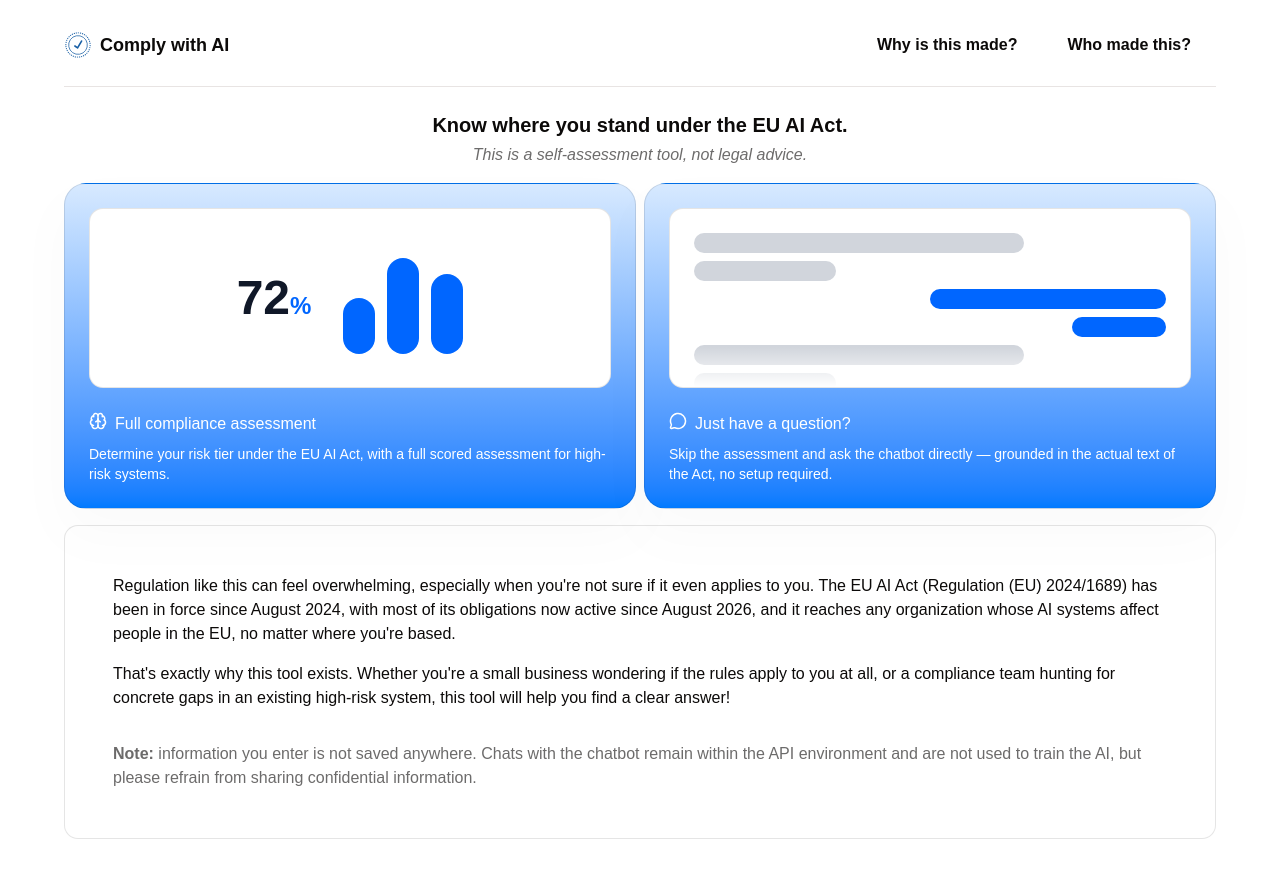
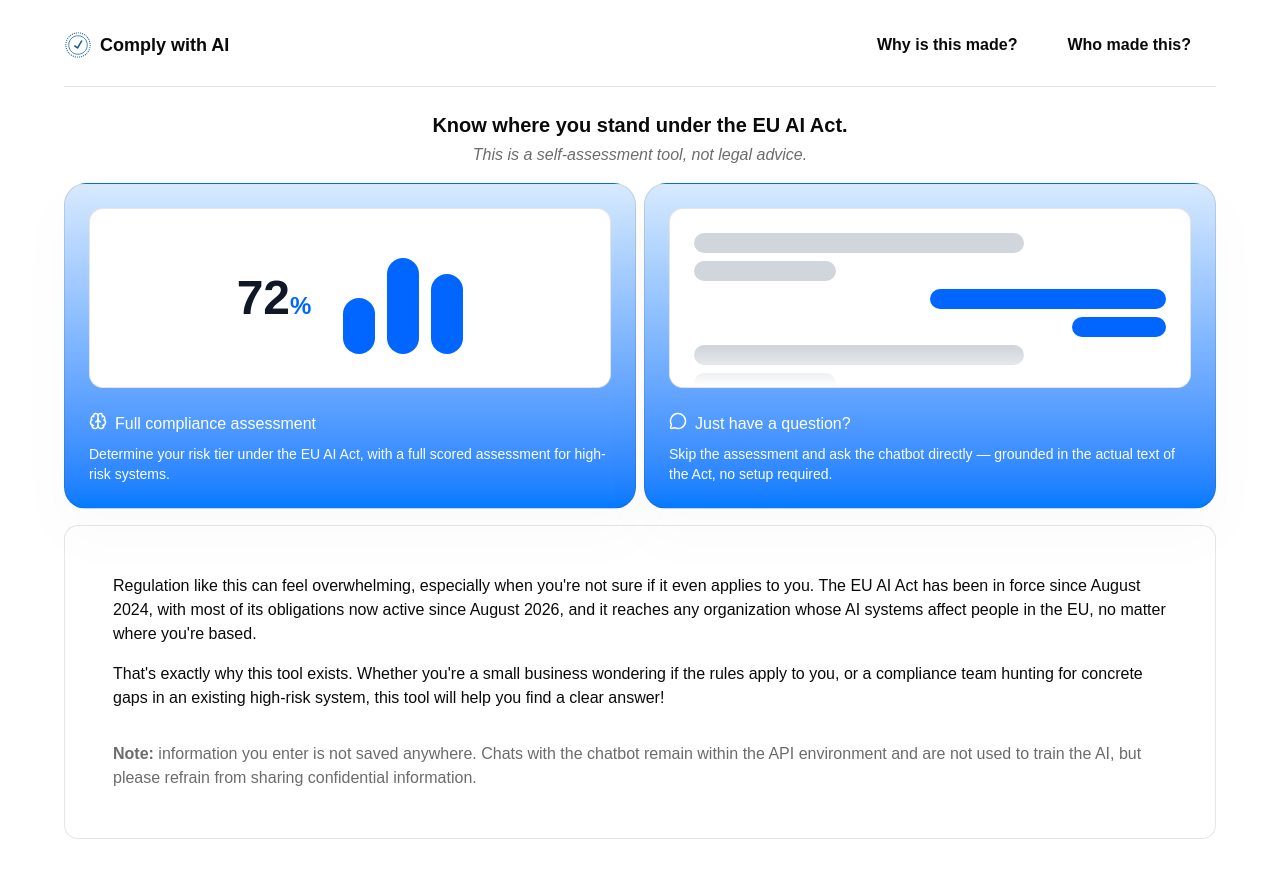
Before and after one commit to jacintha-walters/euaiact-chat, a React (Vite) app in the folder frontend/: page / in a window 1280 px wide. Shown: the top 878 px of the page. Built offline with nearby package versions, Linux system fonts and the light colour scheme; no server answers.

Commit message:
layout fix

```diff
--- a/frontend/src/LandingPage.jsx
+++ b/frontend/src/LandingPage.jsx
@@ -33,14 +33,14 @@ function LandingPage({ onStartAssessment, onStartChat }) {
         <div className="flex flex-col gap-4">
           <p className="">
             Regulation like this can feel overwhelming, especially when you're not sure if it even applies to you.
-            The EU AI Act (Regulation (EU) 2024/1689) has been in force since August 2024, with most of its obligations now
+            The EU AI Act has been in force since August 2024, with most of its obligations now
             active since August 2026, and it reaches any organization whose AI systems affect people in the EU,
             no matter where you're based.
           </p>
 
           <p className="">
             That's exactly why this tool exists. Whether you're a small business wondering
-            if the rules apply to you at all, or a compliance team hunting for concrete gaps in
+            if the rules apply to you, or a compliance team hunting for concrete gaps in
             an existing high-risk system, this tool will help you find a clear answer!
           </p>
         </div>
```
